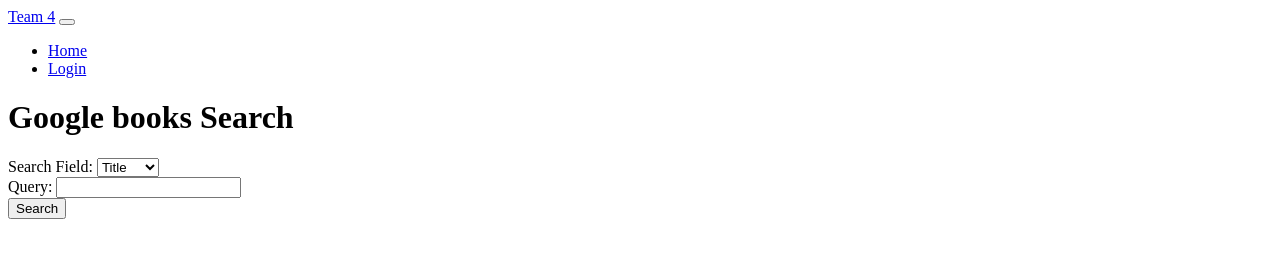
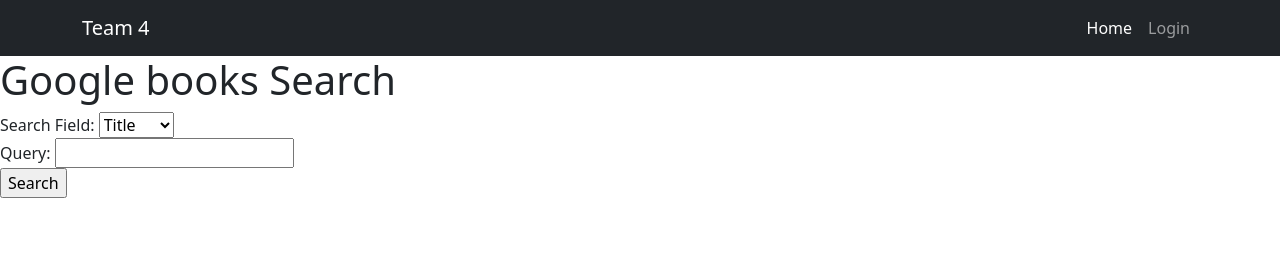
Before and after one commit to elachistocleis/ElasticResearch_Api, a website: page public/index.html in a window 1280 px wide. Drawn offline with nearby package versions, Linux system fonts and the light colour scheme.

Commit message:
Update index.html

```diff
--- a/public/index.html
+++ b/public/index.html
@@ -11,6 +11,8 @@
                 <ul class="navbar-nav ms-auto mb-2 mb-lg-0">
                     <li class="nav-item"><a class="nav-link active" aria-current="page" href="#!">Home</a></li>
                     <li class="nav-item"><a class="nav-link" href="#!">Login</a></li>
+             <!-- CSS & Bootstrap)-->
+            <link href="css/styles.css" rel="stylesheet" />
             </div>
         </div>
     </nav>
```
